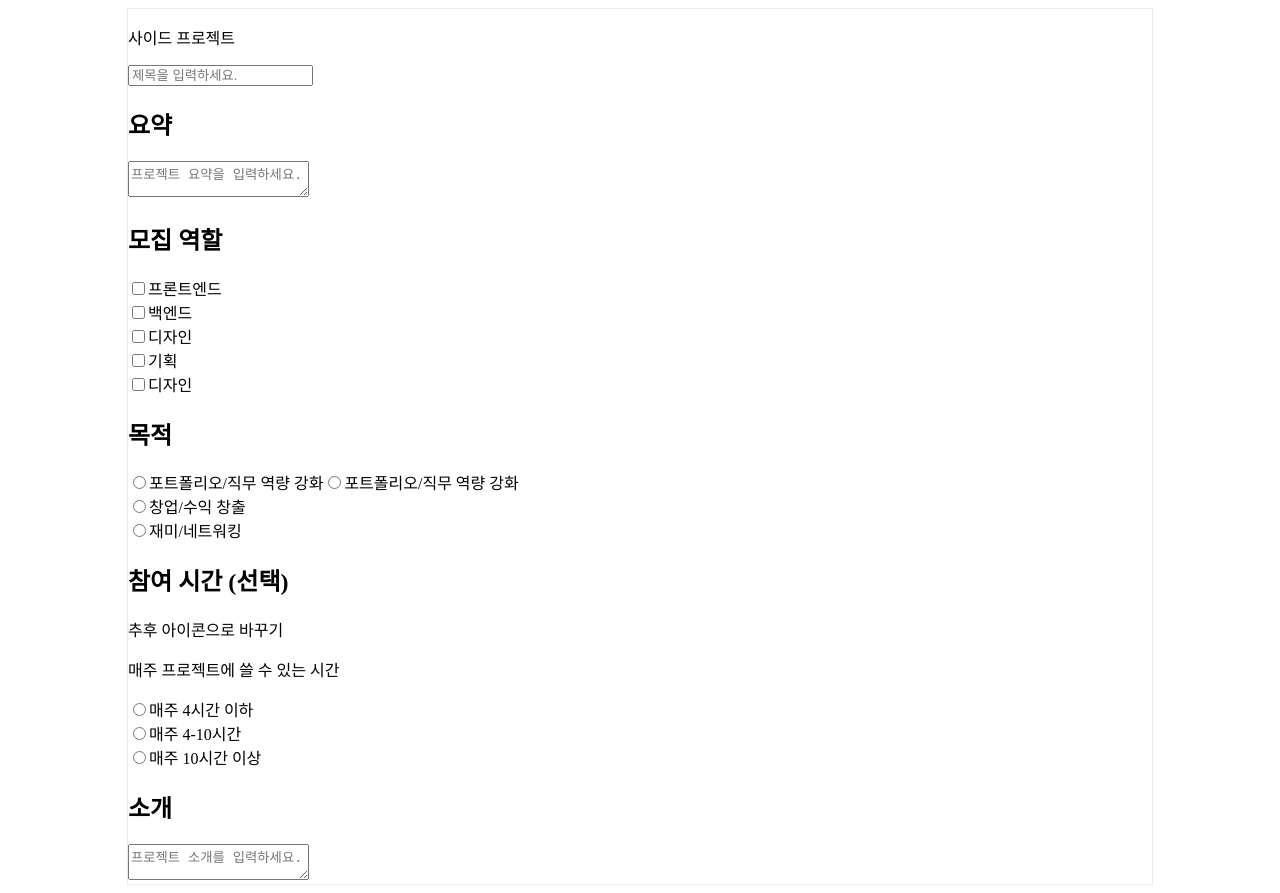
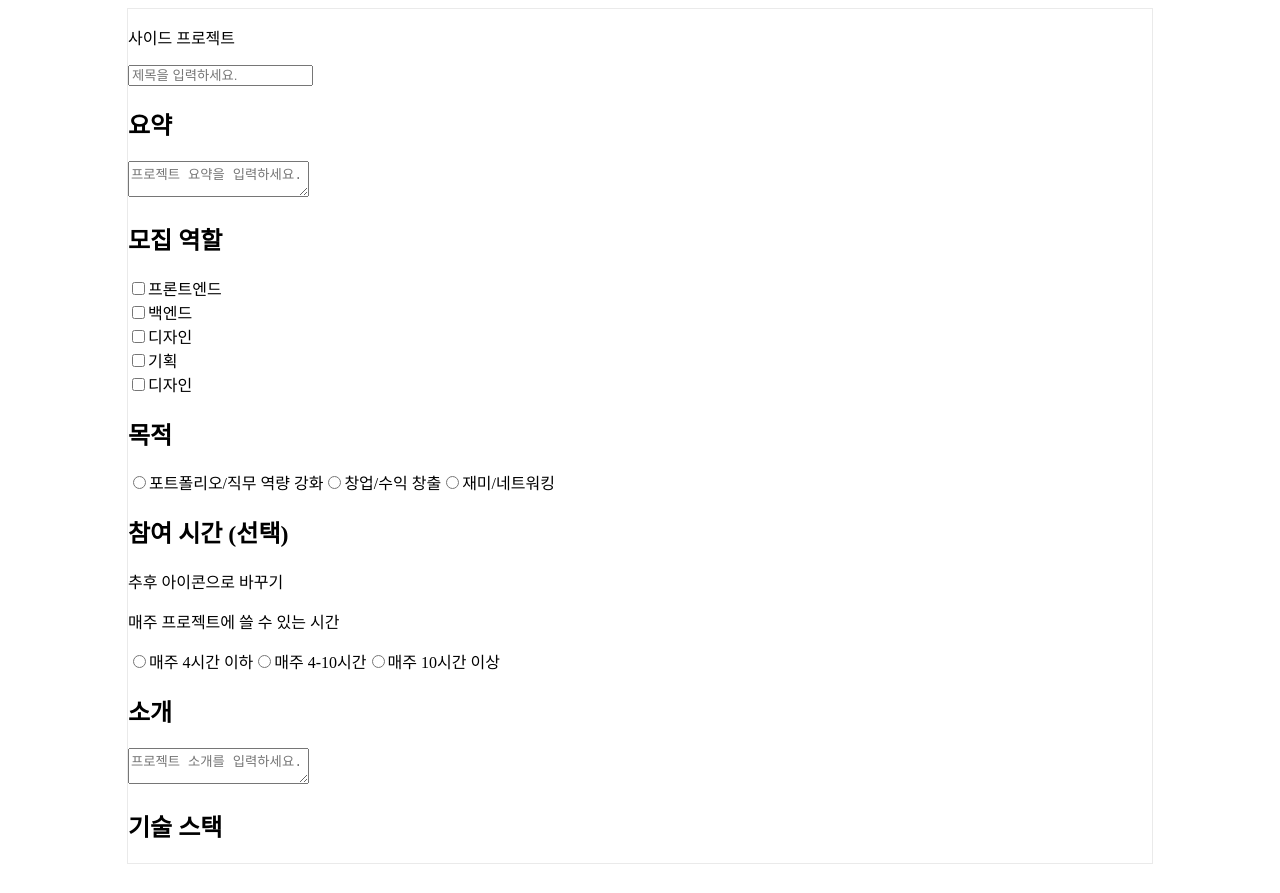
Before and after one commit to junhui324/MoGakPpo, a React (Create React App) app: page /create in a window 1280 px wide. After the commit the page ends 872 px from the top, so only its background shows below. Built offline with nearby package versions, Linux system fonts and the light colour scheme.

Commit message:
Feat: 체크박스, 라디오버튼 기능 구현

```diff
--- a/public/index.html
+++ b/public/index.html
@@ -5,16 +5,13 @@
     <link rel="icon" href="%PUBLIC_URL%/favicon.ico" />
     <meta name="viewport" content="width=device-width, initial-scale=1" />
     <meta name="theme-color" content="#000000" />
-    <meta
-      name="description"
-      content="Web site created using create-react-app"
-    />
+    <meta name="description" content="Web site created using create-react-app" />
     <link rel="apple-touch-icon" href="%PUBLIC_URL%/logo192.png" />
     <!--
       manifest.json provides metadata used when your web app is installed on a
       user's mobile device or desktop. See https://developers.google.com/web/fundamentals/web-app-manifest/
     -->
-    <link rel="manifest" href="%PUBLIC_URL%/manifest.json" />
+    <link rel="/manifest" href="%PUBLIC_URL%/manifest.json" />
     <!--
       Notice the use of %PUBLIC_URL% in the tags above.
       It will be replaced with the URL of the `public` folder during the build.
--- a/src/App.tsx
+++ b/src/App.tsx
@@ -1,6 +1,6 @@
 import React from 'react';
 import { BrowserRouter, Routes, Route, Navigate } from 'react-router-dom';
-import PostWritingForm from './components/PostWritingForm/PostWritingForm';
+import ProjecttWritingForm from './components/ProjectWritingForm/ProjectWritingForm';
 import ProjectList from './pages/ProjectList';
 import styles from './index.module.scss';
 
@@ -13,7 +13,7 @@ function App() {
           <Route path="/" element={<ProjectList />} />
           <Route path="*" element={<Navigate to="/" />} />
           {/* 게시글 생성(type=study/side-project) */}
-          <Route path="/create" element={<PostWritingForm />} />
+          <Route path="/create" element={<ProjecttWritingForm />} />
           {/* 게시글 확인 */}
           {/* <Route path="/project/:id" element={} /> */}
           {/* 유저관련 */}
--- a/src/components/PostWritingForm/PostWritingForm.tsx
+++ b/src/components/ProjectWritingForm/ProjectWritingForm.tsx
@@ -13,15 +13,26 @@ const placeholderString = {
   summary: `프로젝트 요약을 입력하세요.\n\n온/오프라인으로 달리기 모임을 만들고 찾을 수 있는 앱을 기획 중입니다. 현재 기획자 1명, 백엔드 개발자 1명 있고, 함께 하실 디자이너와 프론트 개발자를 찾고 있어요!`,
   introduce: `프로젝트 소개를 입력하세요.`,
 };
-const objectiveRadioButton = ['포트폴리오/직무 역량 강화', '창업/수익 창출', '재미/네트워킹'];
-const timeRadioButton = ['매주 4시간 이하', '매주 4-10시간', '메주 10시간 이상'];
 
-function PostWritingForm() {
+const goalRadioButton = ['포트폴리오/직무 역량 강화', '창업/수익 창출', '재미/네트워킹'];
+const timeRadioButton = ['매주 4시간 이하', '매주 4-10시간', '매주 10시간 이상'];
+
+function ProjecttWritingForm() {
   const [post, setPost] = useState<Post>({
     title: '',
     summary: '',
     introduce: '',
   });
+
+  const [selectedGoalRadioValue, setSelectedGoalRadioValue] = useState<string>('');
+  const [selectedTimeRadioValue, setSelectedTimeRadioValue] = useState<string>('');
+
+  const handleGoalRadioChange = (value: string) => {
+    setSelectedGoalRadioValue(value); // 선택되지 않은 값이라면 선택
+  };
+  const handleTimeRadioChange = (value: string) => {
+    setSelectedTimeRadioValue(value); // 선택되지 않은 값이라면 선택
+  };
 
   const handleChange = (e: React.ChangeEvent<HTMLInputElement | HTMLTextAreaElement>) => {
     const { name, value } = e.target;
@@ -55,7 +66,7 @@ function PostWritingForm() {
               value={post.title}
               onChange={handleChange}
               placeholder={placeholderString.title}
-            ></input>
+            />
             {post.title}
           </div>
 
@@ -100,24 +111,29 @@ function PostWritingForm() {
           </div>
 
           <div>
-            <h2 className="objective">목적</h2>
+            <h2 className="goal">목적</h2>
             <div className="radio">
-              <label>
-                <input type="radio"></input>
-                <label htmlFor="objectiveOption1">포트폴리오/직무 역량 강화</label>
-              </label>
-              <label>
-                <input type="radio" id="objectiveOption1"></input>
-                <label htmlFor="objectiveOption1">포트폴리오/직무 역량 강화</label>
-              </label>
-              <div>
-                <input type="radio" id="objectiveOption2"></input>
-                <label htmlFor="objectiveOption2">창업/수익 창출</label>
-              </div>
-              <div>
-                <input type="radio" id="objectiveOption3"></input>
-                <label htmlFor="objectiveOption3">재미/네트워킹</label>
-              </div>
+              <RadioButton
+                label={goalRadioButton[0]}
+                value="goalOption1"
+                name="goalOption1"
+                checked={selectedGoalRadioValue === 'goalOption1'}
+                onChange={handleGoalRadioChange}
+              ></RadioButton>
+              <RadioButton
+                label={goalRadioButton[1]}
+                value="goalOption2"
+                name="goalOption2"
+                checked={selectedGoalRadioValue === 'goalOption2'}
+                onChange={handleGoalRadioChange}
+              ></RadioButton>
+              <RadioButton
+                label={goalRadioButton[2]}
+                value="goalOption3"
+                name="goalOption3"
+                checked={selectedGoalRadioValue === 'goalOption3'}
+                onChange={handleGoalRadioChange}
+              ></RadioButton>
             </div>
           </div>
 
@@ -130,18 +146,27 @@ function PostWritingForm() {
               </div>
             </div>
             <div>
-              <div className="radio">
-                <input type="radio" id="timeOption1"></input>
-                <label htmlFor="timeOption1">매주 4시간 이하</label>
-              </div>
-              <div>
-                <input type="radio" id="timeOption2"></input>
-                <label htmlFor="timeOption2">매주 4-10시간</label>
-              </div>
-              <div>
-                <input type="radio" id="timeOption2"></input>
-                <label htmlFor="timeOption2">매주 10시간 이상</label>
-              </div>
+              <RadioButton
+                label={timeRadioButton[0]}
+                value="timeOption1"
+                name="timeOption1"
+                checked={selectedTimeRadioValue === 'timeOption1'}
+                onChange={handleTimeRadioChange}
+              ></RadioButton>
+              <RadioButton
+                label={timeRadioButton[1]}
+                value="timeOption2"
+                name="timeOption2"
+                checked={selectedTimeRadioValue === 'timeOption2'}
+                onChange={handleTimeRadioChange}
+              ></RadioButton>
+              <RadioButton
+                label={timeRadioButton[2]}
+                value="timeOption3"
+                name="timeOption3"
+                checked={selectedTimeRadioValue === 'timeOption3'}
+                onChange={handleTimeRadioChange}
+              ></RadioButton>
             </div>
           </div>
 
@@ -158,10 +183,14 @@ function PostWritingForm() {
               {post.introduce}
             </div>
           </div>
+
+          <div>
+            <h2>기술 스택</h2>
+          </div>
         </div>
       </div>
     </div>
   );
 }
 
-export default PostWritingForm;
+export default ProjecttWritingForm;
--- /dev/null
+++ b/src/components/ProjectWritingForm/RadioButton.tsx
@@ -0,0 +1,28 @@
+import React, { useState } from 'react';
+
+interface RadioButtonProps {
+  label: string;
+  value: string;
+  name: string;
+  checked: boolean;
+  onChange: (value: string) => void;
+}
+
+function RadioButton({ label, value, name, checked, onChange }: RadioButtonProps) {
+  const handleChange = () => {
+    if (checked) {
+      onChange(''); // 선택 해제
+    } else {
+      onChange(value); // 선택
+    }
+  };
+
+  return (
+    <label>
+      <input type="radio" value={value} name={name} checked={checked} onChange={handleChange} />
+      {label}
+    </label>
+  );
+}
+
+export default RadioButton;
```
Also changed, not shown: src/components/PostWritingForm/RadioButton.tsx (deleted, +0 -25 lines).
